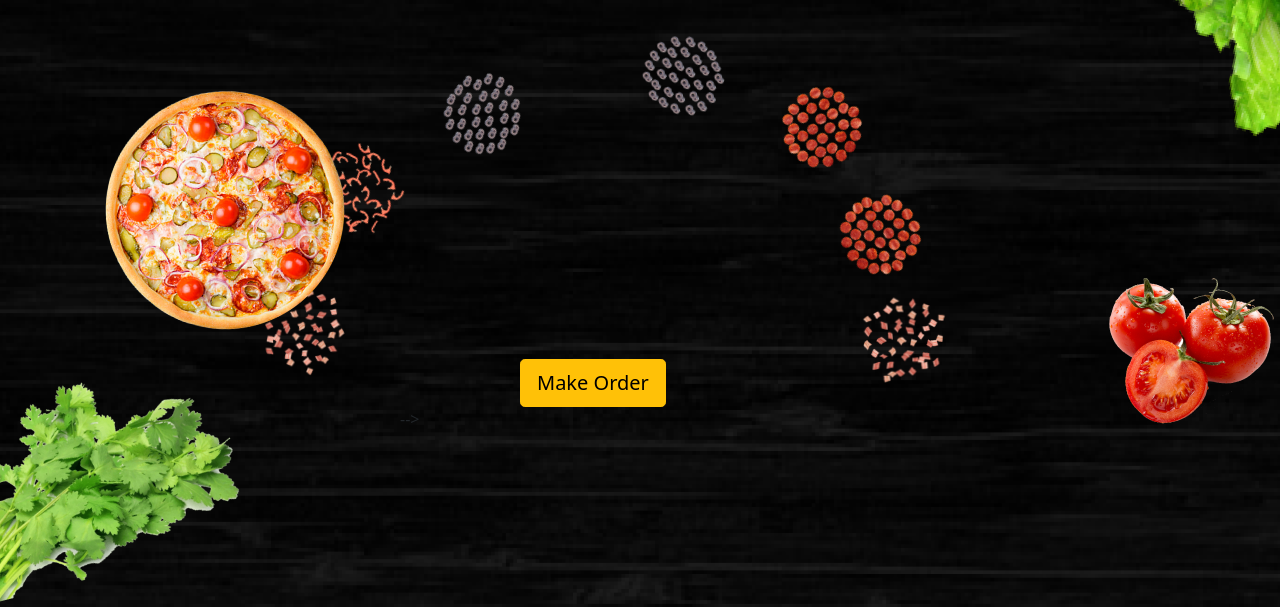
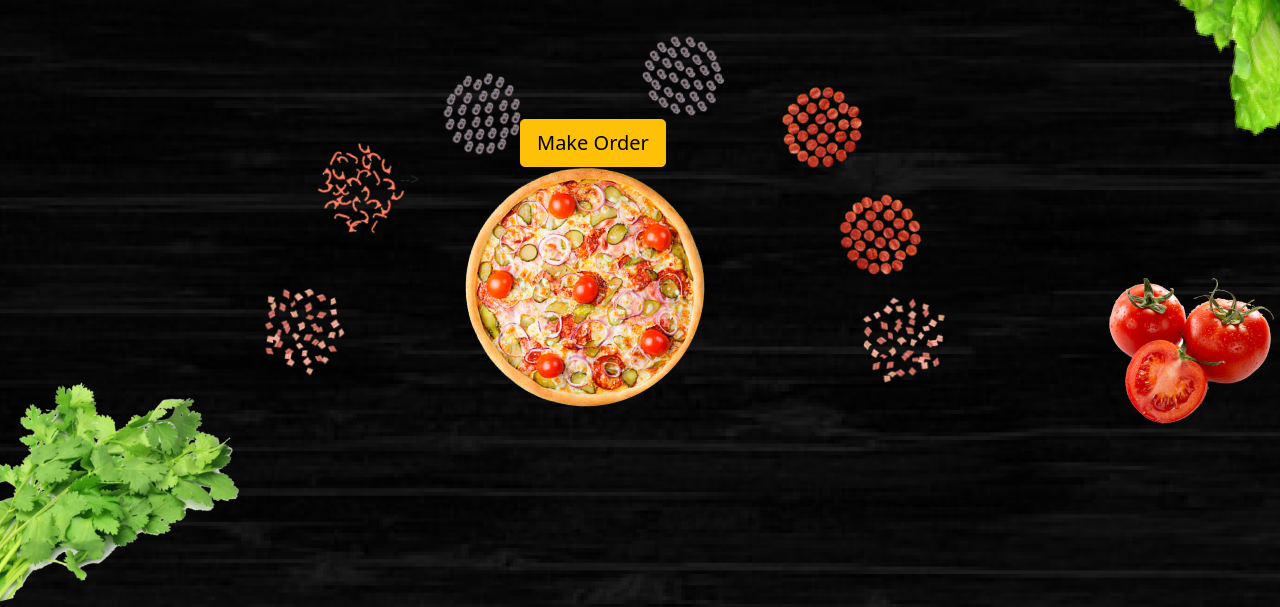
Before and after one commit to MishaelRatemo/mismora_Pizza_Inn, a plain HTML site: page index.html in a window 1280 px wide. Shown: the part 735-1342 px from the top of the page. Drawn offline with nearby package versions, Linux system fonts and the light colour scheme.

Commit message:
Edited pizza image to center it

```diff
--- a/css/styles.css
+++ b/css/styles.css
@@ -77,6 +77,15 @@ header{
 #Order-btn{
     z-index: 10;
 }
+#pizza{
+
+        margin: auto;
+        position: absolute;
+        width: 50%;
+        left: 100%;
+        bottom: 1%;
+    }
+
 
 
 .circle img:first-child {
```
